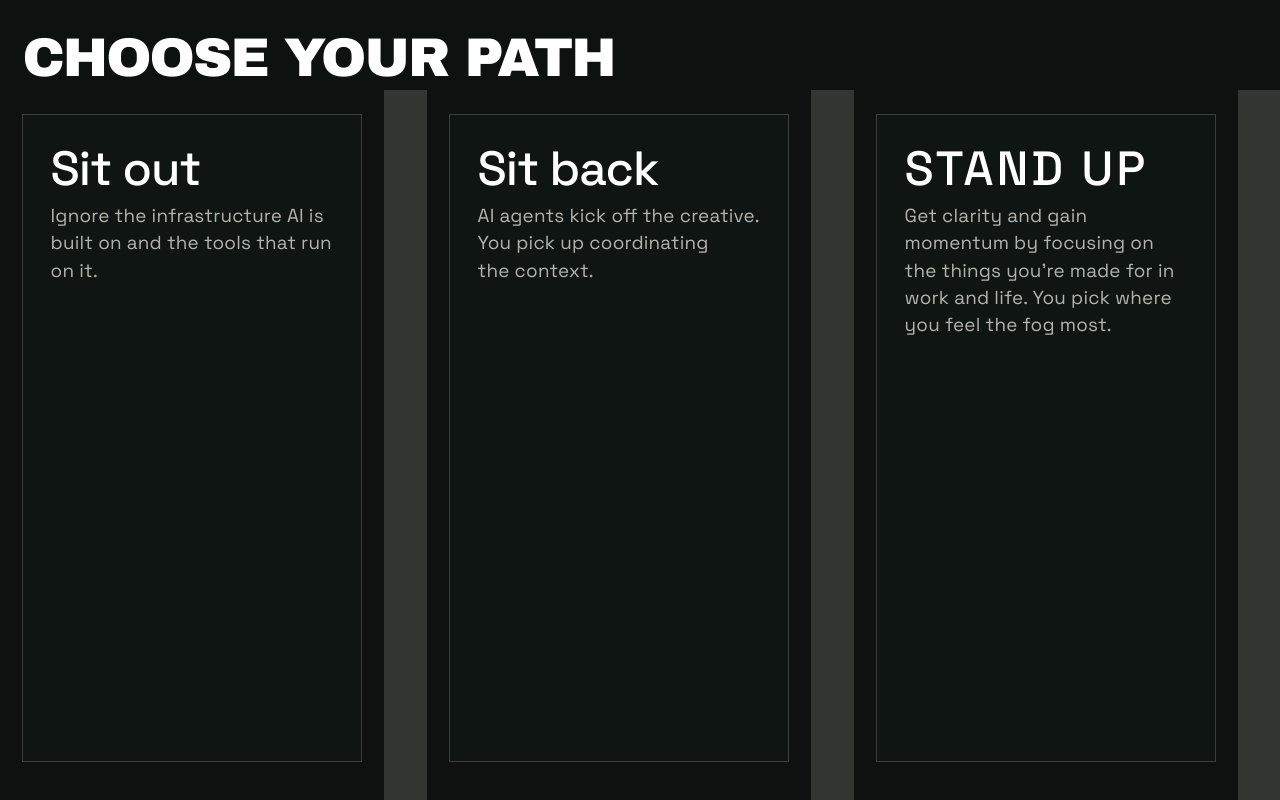
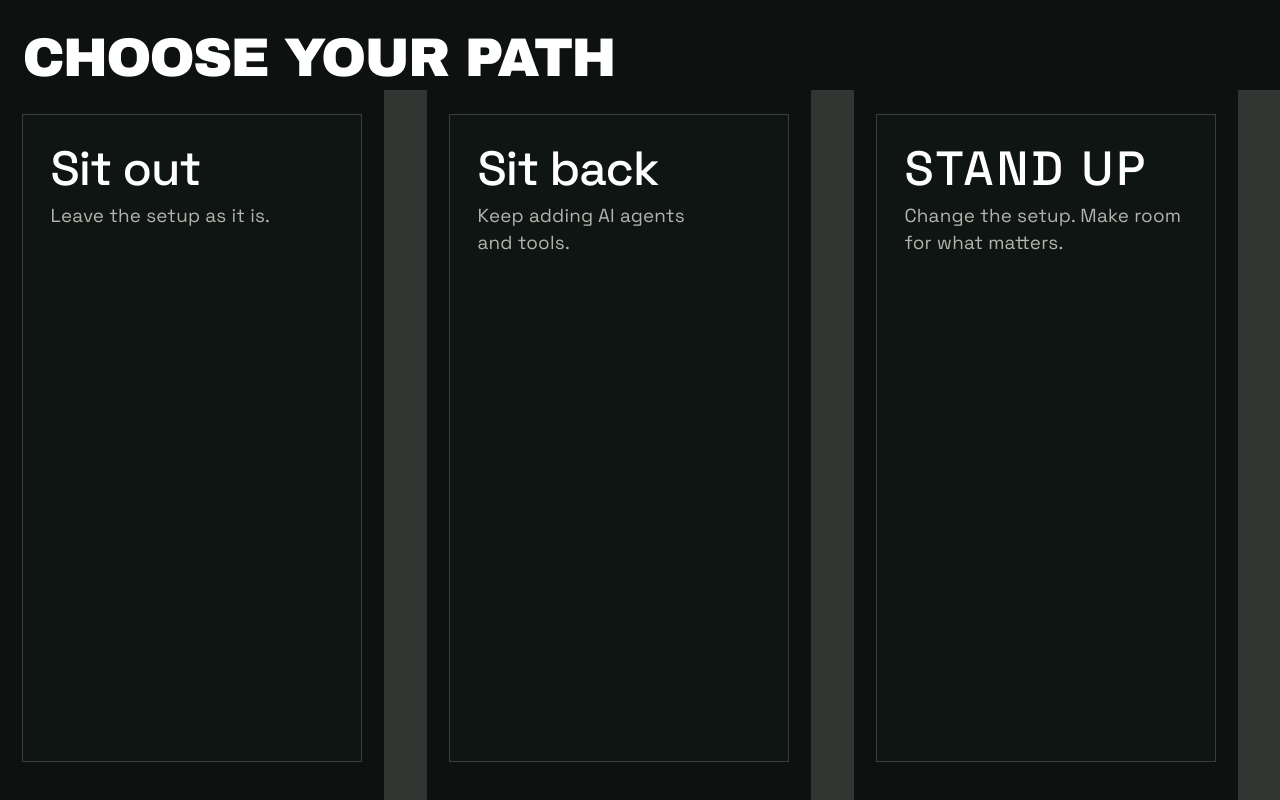
Before and after one commit to erikhinla/tbtx-next-ecosystem, a Next.js app: page /tbtx in a window 1280 px wide. Shown: the part 2320-3120 px from the top of the page. Built offline with nearby package versions, Linux system fonts and the light colour scheme.

Commit message:
Tighten stand and diagnostic journey copy

```diff
--- a/src/components/PathTiles.tsx
+++ b/src/components/PathTiles.tsx
@@ -6,21 +6,21 @@ const TILES = [
   {
     id: "out",
     face: "Sit out",
-    insight: "Ignore the infrastructure AI is built on and the tools that run on it.",
-    after: "Get outrun by the people who\u00a0didn't.",
+    insight: "Leave the setup as it is.",
+    after: "The loose ends remain.",
   },
   {
     id: "back",
     face: "Sit back",
-    insight: "AI agents kick off the creative. You pick up coordinating the\u00a0context.",
-    after: 'And you never get off the hamster wheel of "busyness" to live to good\u00a0purpose.',
+    insight: "Keep adding AI agents and tools.",
+    after: 'Keep connecting the pieces yourself.',
   },
   {
     id: "up",
-    face: "Stand UP",
+    face: "STAND UP",
     insight:
-      "Get clarity and gain momentum by focusing on the things you're made for in work and life. You pick where you feel the fog\u00a0most.",
-    after: "Your future self thanks\u00a0you.",
+      "Change the setup. Make room for what matters.",
+    after: "Start where you feel the fog most.",
   },
 ] as const;
 
```
